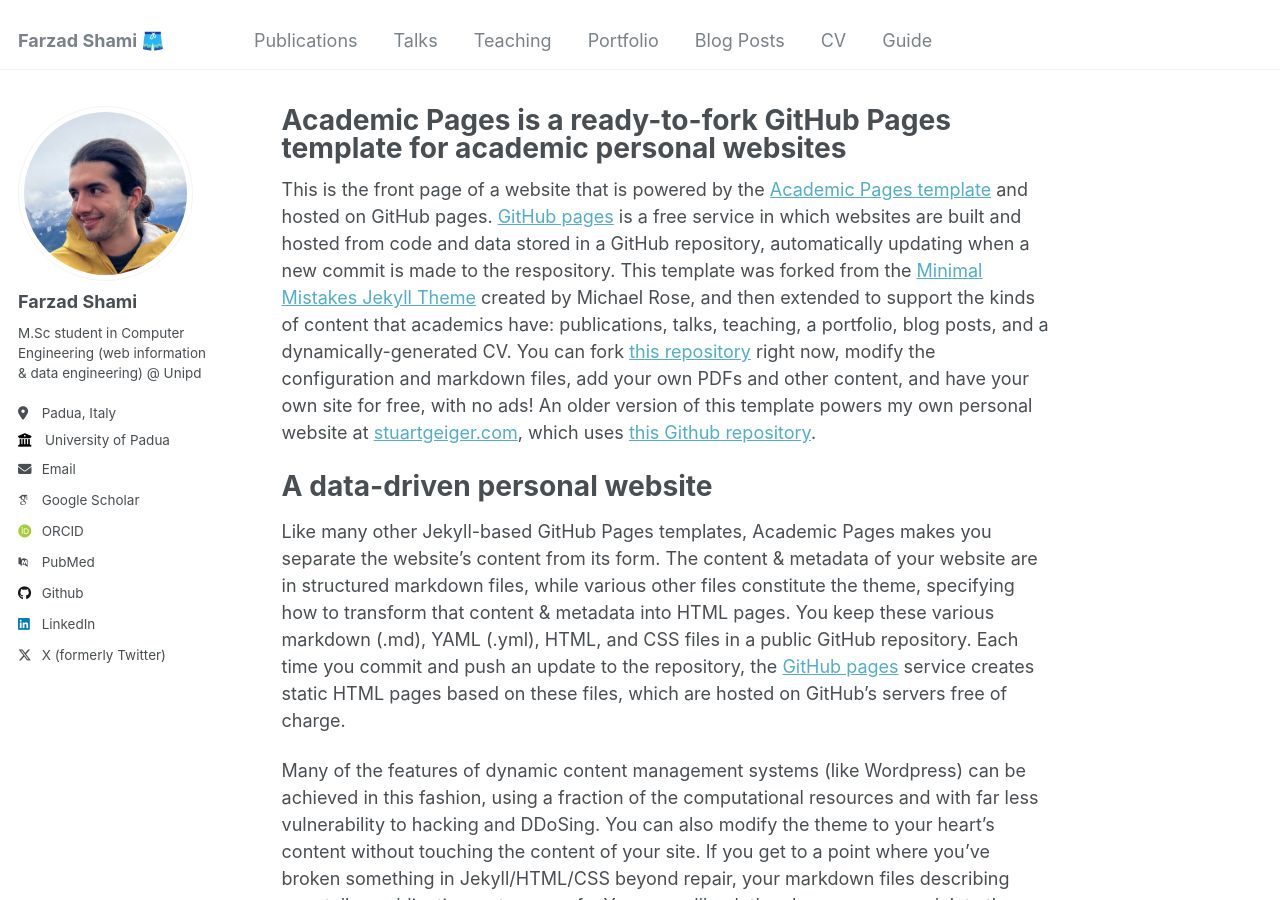
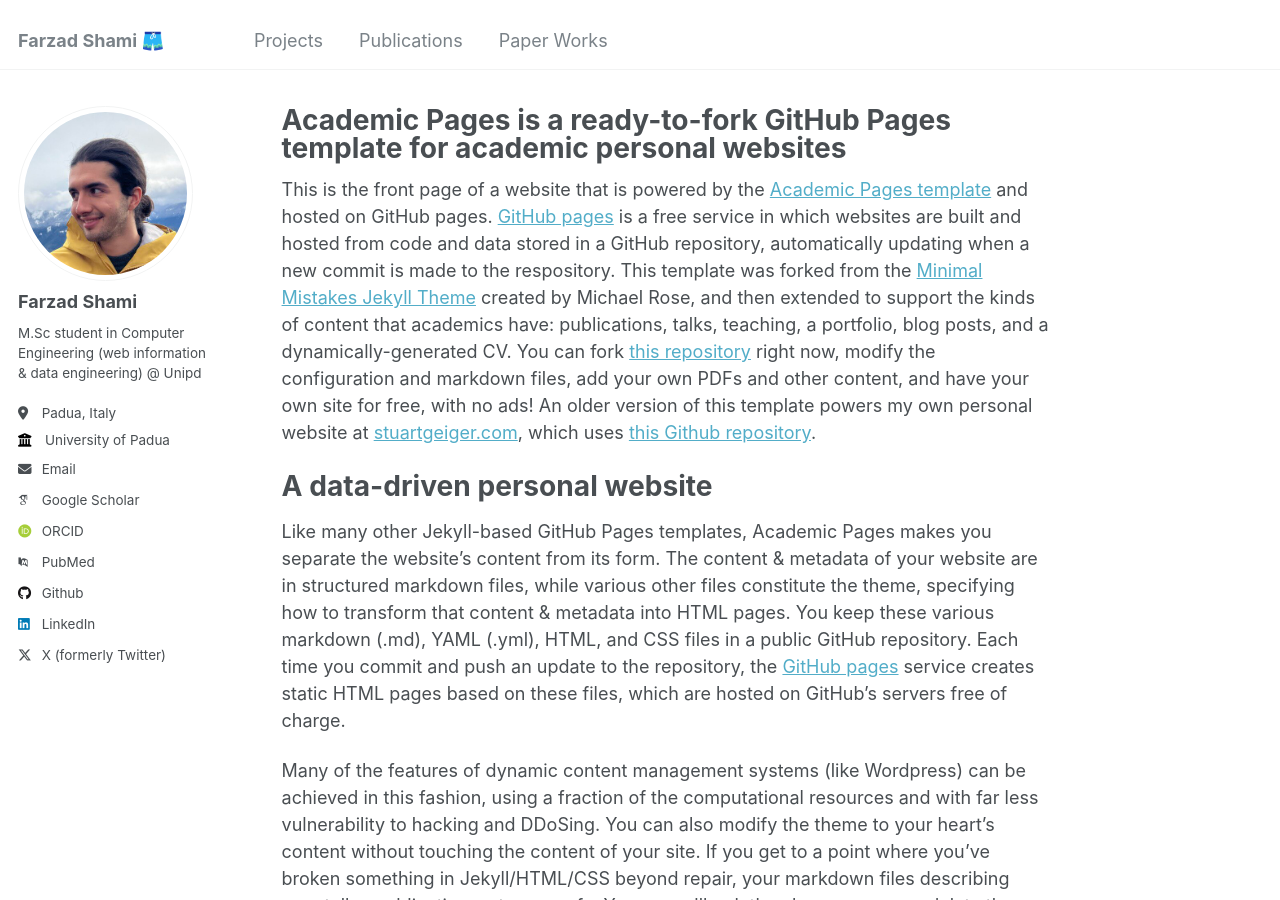
Before and after one commit to fuzsh/fuzsh.github.io, a Jekyll site: the page built from _pages/about.md, in a window 1280 px wide and 900 px high. Built offline with Jekyll 4.4.1, drawn with Linux system fonts in a browser that asks for light colours; some web fonts are replaced.

Commit message:
Update navigation.yml

```diff
--- a/_data/navigation.yml
+++ b/_data/navigation.yml
@@ -5,23 +5,23 @@
 # prevent it from being included in the site.
 
 main:
+  - title: "Projects"
+    url: /projects/
+
   - title: "Publications"
     url: /publications/
 
-  - title: "Talks"
-    url: /talks/
+  - title: "Paper Works"
+    url: /paper-works/
 
-  - title: "Teaching"
-    url: /teaching/
+  # - title: "Portfolio"
+  #   url: /portfolio/
 
-  - title: "Portfolio"
-    url: /portfolio/
+  # - title: "Blog Posts"
+  #   url: /year-archive/
 
-  - title: "Blog Posts"
-    url: /year-archive/
+  # - title: "CV"
+  #   url: /cv/
 
-  - title: "CV"
-    url: /cv/
-
-  - title: "Guide"
-    url: /markdown/
+  # - title: "Guide"
+  #   url: /markdown/
```
